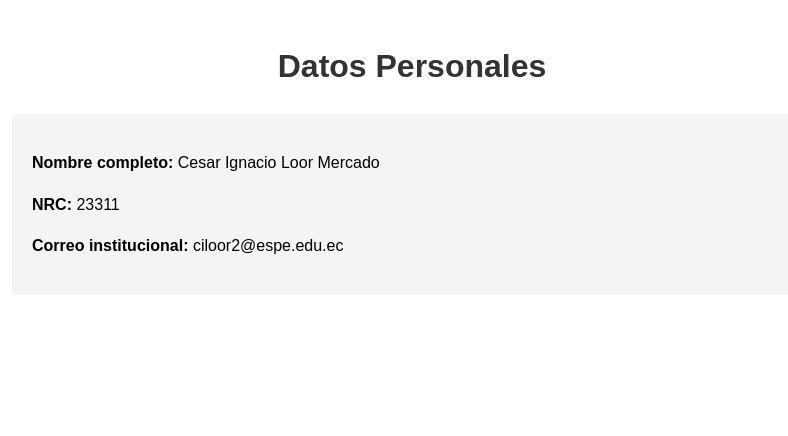
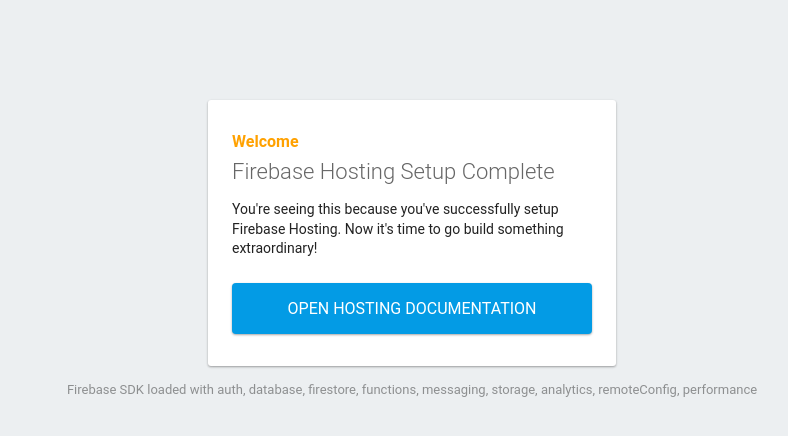
Before and after one commit to CesarLoor/Exam3P_Clima-Conversion, a website: page public/index.html in a window 1280 px wide. Shown: the whole page, without its empty margins (228-1016 px from the left). Drawn offline with Linux system fonts and the light colour scheme; some packages are replaced by stand-ins of ours.

Commit message:
firebase

```diff
--- a/public/index.html
+++ b/public/index.html
@@ -1,35 +1,89 @@
 <!DOCTYPE html>
-<html lang="es">
+<html>
   <head>
-    <meta charset="UTF-8">
-    <meta name="viewport" content="width=device-width, initial-scale=1.0">
-    <title>Datos Personales</title>
-    <style>
-        body {
-            font-family: Arial, sans-serif;
-            line-height: 1.6;
-            max-width: 800px;
-            margin: 0 auto;
-            padding: 20px;
-        }
-        h1 {
-            color: #333;
-            text-align: center;
-        }
-        .info {
-            background: #f4f4f4;
-            padding: 20px;
-            border-radius: 5px;
-            margin-top: 20px;
+    <meta charset="utf-8">
+    <meta name="viewport" content="width=device-width, initial-scale=1">
+    <title>Welcome to Firebase Hosting</title>
+
+    <!-- update the version number as needed -->
+    <script defer src="/__/firebase/12.1.0/firebase-app-compat.js"></script>
+    <!-- include only the Firebase features as you need -->
+    <script defer src="/__/firebase/12.1.0/firebase-auth-compat.js"></script>
+    <script defer src="/__/firebase/12.1.0/firebase-database-compat.js"></script>
+    <script defer src="/__/firebase/12.1.0/firebase-firestore-compat.js"></script>
+    <script defer src="/__/firebase/12.1.0/firebase-functions-compat.js"></script>
+    <script defer src="/__/firebase/12.1.0/firebase-messaging-compat.js"></script>
+    <script defer src="/__/firebase/12.1.0/firebase-storage-compat.js"></script>
+    <script defer src="/__/firebase/12.1.0/firebase-analytics-compat.js"></script>
+    <script defer src="/__/firebase/12.1.0/firebase-remote-config-compat.js"></script>
+    <script defer src="/__/firebase/12.1.0/firebase-performance-compat.js"></script>
+    <!--
+      initialize the SDK after all desired features are loaded, set useEmulator to false
+      to avoid connecting the SDK to running emulators.
+    -->
+    <script defer src="/__/firebase/init.js?useEmulator=true"></script>
+
+    <style media="screen">
+      body { background: #ECEFF1; color: rgba(0,0,0,0.87); font-family: Roboto, Helvetica, Arial, sans-serif; margin: 0; padding: 0; }
+      #message { background: white; max-width: 360px; margin: 100px auto 16px; padding: 32px 24px; border-radius: 3px; }
+      #message h2 { color: #ffa100; font-weight: bold; font-size: 16px; margin: 0 0 8px; }
+      #message h1 { font-size: 22px; font-weight: 300; color: rgba(0,0,0,0.6); margin: 0 0 16px;}
+      #message p { line-height: 140%; margin: 16px 0 24px; font-size: 14px; }
+      #message a { display: block; text-align: center; background: #039be5; text-transform: uppercase; text-decoration: none; color: white; padding: 16px; border-radius: 4px; }
+      #message, #message a { box-shadow: 0 1px 3px rgba(0,0,0,0.12), 0 1px 2px rgba(0,0,0,0.24); }
+      #load { color: rgba(0,0,0,0.4); text-align: center; font-size: 13px; }
+      @media (max-width: 600px) {
+        body, #message { margin-top: 0; background: white; box-shadow: none; }
+        body { border-top: 16px solid #ffa100; }
       }
     </style>
   </head>
   <body>
-    <h1>Datos Personales</h1>
-    <div class="info">
-        <p><strong>Nombre completo:</strong> Cesar Ignacio Loor Mercado</p>
-        <p><strong>NRC:</strong> 23311</p>
-        <p><strong>Correo institucional:</strong> ciloor2@espe.edu.ec</p>
+    <div id="message">
+      <h2>Welcome</h2>
+      <h1>Firebase Hosting Setup Complete</h1>
+      <p>You're seeing this because you've successfully setup Firebase Hosting. Now it's time to go build something extraordinary!</p>
+      <a target="_blank" href="https://firebase.google.com/docs/hosting/">Open Hosting Documentation</a>
     </div>
+    <p id="load">Firebase SDK Loading&hellip;</p>
+
+    <script>
+      document.addEventListener('DOMContentLoaded', function() {
+        const loadEl = document.querySelector('#load');
+        // // 🔥🔥🔥🔥🔥🔥🔥🔥🔥🔥🔥🔥🔥🔥🔥🔥🔥🔥🔥🔥🔥🔥🔥🔥🔥🔥🔥🔥🔥🔥🔥
+        // // The Firebase SDK is initialized and available here!
+        //
+        // firebase.auth().onAuthStateChanged(user => { });
+        // firebase.database().ref('/path/to/ref').on('value', snapshot => { });
+        // firebase.firestore().doc('/foo/bar').get().then(() => { });
+        // firebase.functions().httpsCallable('yourFunction')().then(() => { });
+        // firebase.messaging().requestPermission().then(() => { });
+        // firebase.storage().ref('/path/to/ref').getDownloadURL().then(() => { });
+        // firebase.analytics(); // call to activate
+        // firebase.analytics().logEvent('tutorial_completed');
+        // firebase.performance(); // call to activate
+        //
+        // // 🔥🔥🔥🔥🔥🔥🔥🔥🔥🔥🔥🔥🔥🔥🔥🔥🔥🔥🔥🔥🔥🔥🔥🔥🔥🔥🔥🔥🔥🔥🔥
+
+        try {
+          let app = firebase.app();
+          let features = [
+            'auth',
+            'database',
+            'firestore',
+            'functions',
+            'messaging',
+            'storage',
+            'analytics',
+            'remoteConfig',
+            'performance',
+          ].filter(feature => typeof app[feature] === 'function');
+          loadEl.textContent = `Firebase SDK loaded with ${features.join(', ')}`;
+        } catch (e) {
+          console.error(e);
+          loadEl.textContent = 'Error loading the Firebase SDK, check the console.';
+        }
+      });
+    </script>
   </body>
 </html>
```
Also changed, not shown: package.json (+7 -3 lines), .github/workflows/firebase-hosting-merge.yml, firebase.json, 1 other file. Lines whose indentation alone changed are shown as unchanged.
